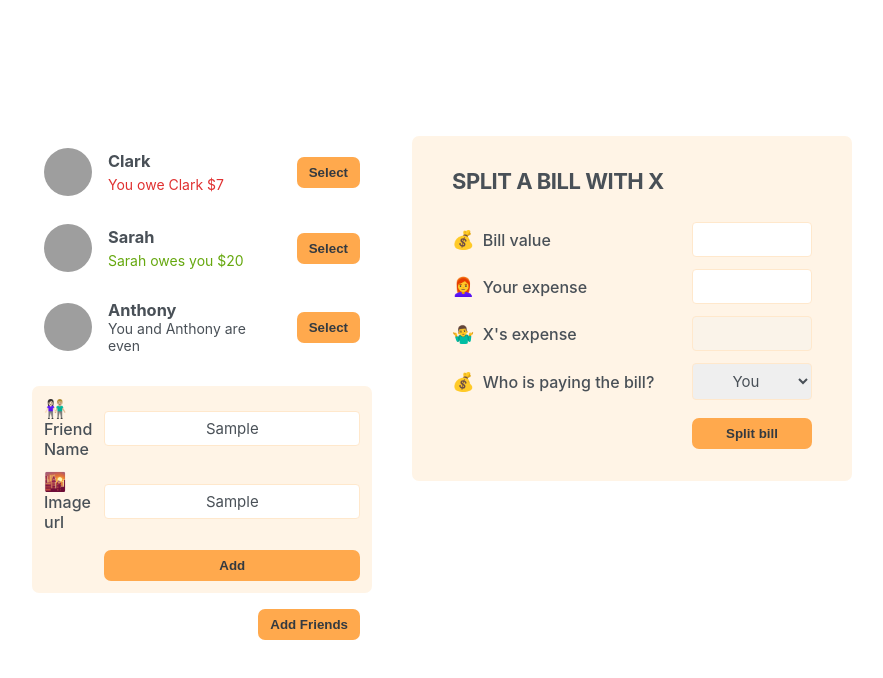
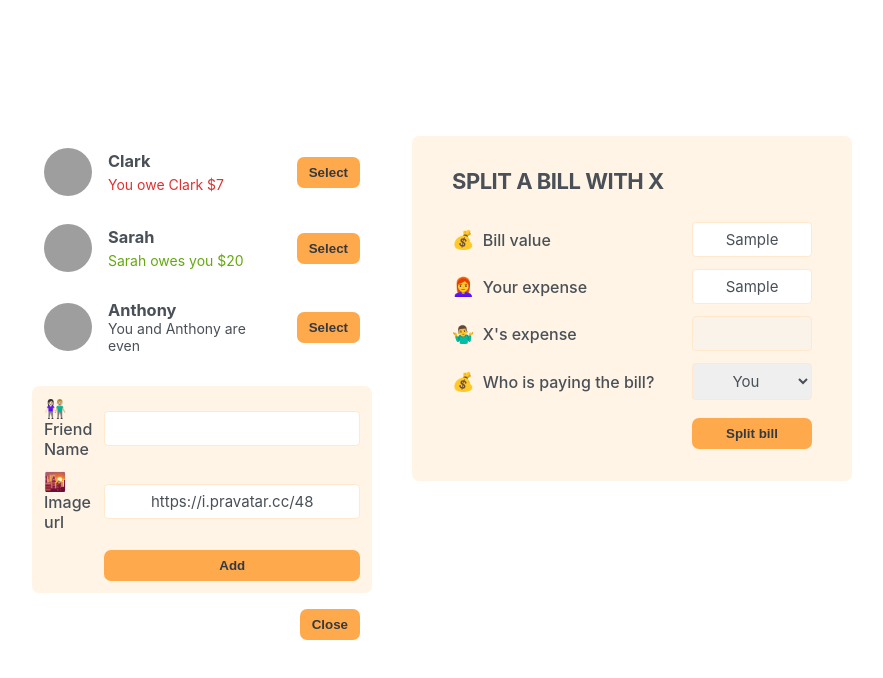
Before and after one commit to sophiepavlova/eat-n-split, a React (Vite) app: page / in a window 1280 px wide. Both pictures are taken after typing "Sample", "Sample" into the empty fields and a click on the button "Add Friends". Shown: the top 678 px of the page, without its empty margins (198-1081 px from the left). Built offline with nearby package versions, Linux system fonts and the light colour scheme; grey boxes are pictures that could not be loaded.

Commit message:
Finish the Friend List and the Add Friend part

```diff
--- a/src/App.jsx
+++ b/src/App.jsx
@@ -1,3 +1,5 @@
+import { useState } from 'react';
+
 const initialFriends = [
   {
     id: 118836,
@@ -19,21 +21,42 @@
   },
 ];
 
+function Button({ children, onClick }) {
+  return (
+    <button className='button' onClick={onClick}>
+      {children}
+    </button>
+  );
+}
+
 export default function App() {
+  const [friends, setFriends] = useState([...initialFriends]);
+  const [showAddFriend, setShowAddFriend] = useState(false);
+
+  function handleShowAddFriend() {
+    setShowAddFriend((showAddFriend) => !showAddFriend);
+  }
+
+  function handleAddFriend(friend) {
+    setFriends((friends) => [...friends, friend]);
+    setShowAddFriend(false);
+  }
+
   return (
     <div className='app'>
       <div className='sidebar'>
-        <FriendsList />
-        <FormAddFriend />
-        <Button>Add Friends</Button>
+        <FriendsList friends={friends} />
+        {showAddFriend && <FormAddFriend onAddFriend={handleAddFriend} />}
+        <Button onClick={handleShowAddFriend}>
+          {showAddFriend ? 'Close' : 'Add Friends'}
+        </Button>
       </div>
       <FormSplitBill />
     </div>
   );
 }
 
-function FriendsList() {
-  const friends = initialFriends;
+function FriendsList({ friends }) {
   return (
     <ul>
       {friends.map((friend) => (
@@ -64,18 +87,41 @@
   );
 }
 
-function Button({ children }) {
-  return <button className='button'>{children}</button>;
-}
+function FormAddFriend({ onAddFriend }) {
+  const [name, setName] = useState('');
+  const [image, setImage] = useState('https://i.pravatar.cc/48');
 
-function FormAddFriend() {
+  function handleSubmit(e) {
+    e.preventDefault();
+    if (!name || !image) return;
+    const id = crypto.randomUUID();
+    const newFriend = {
+      name,
+      image: `${image}?=${id}`,
+      balance: 0,
+      id,
+    };
+    // console.log(newFriend);
+    onAddFriend(newFriend);
+    setName('');
+    setImage('https://i.pravatar.cc/48');
+  }
+
   return (
-    <form className='form-add-friend'>
+    <form className='form-add-friend' onSubmit={handleSubmit}>
       <label>👩🏻‍🤝‍👨🏼 Friend Name</label>
-      <input type='text' />
+      <input
+        type='text'
+        value={name}
+        onChange={(e) => setName(e.target.value)}
+      />
 
       <label>🌇 Image url</label>
-      <input type='text' />
+      <input
+        type='text'
+        value={image}
+        onChange={(e) => setImage(e.target.value)}
+      />
 
       <Button>Add</Button>
     </form>
```
